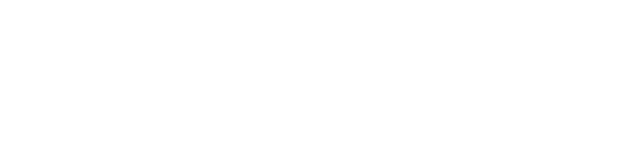
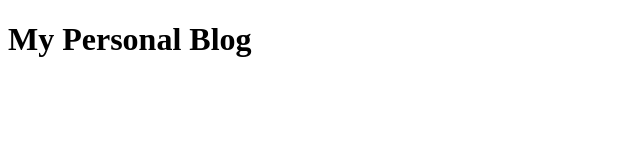
Before and after one commit to JimSSihanath/coding-boot-camp-homework-4, a plain HTML site: page index.html in a window 1280 px wide. Shown: the whole page, without its empty margins (0-640 px from the left). Drawn offline with Linux system fonts and the light colour scheme.

Commit message:
Updated index.html File

```diff
--- a/index.html
+++ b/index.html
@@ -9,4 +9,12 @@
     <title>My Personal Blog</title>
 </head>
 
+<body>
+
+    <header>
+        <h1>My Personal Blog</h1>
+    </header>
+
+</body>
+
 </html>
```
